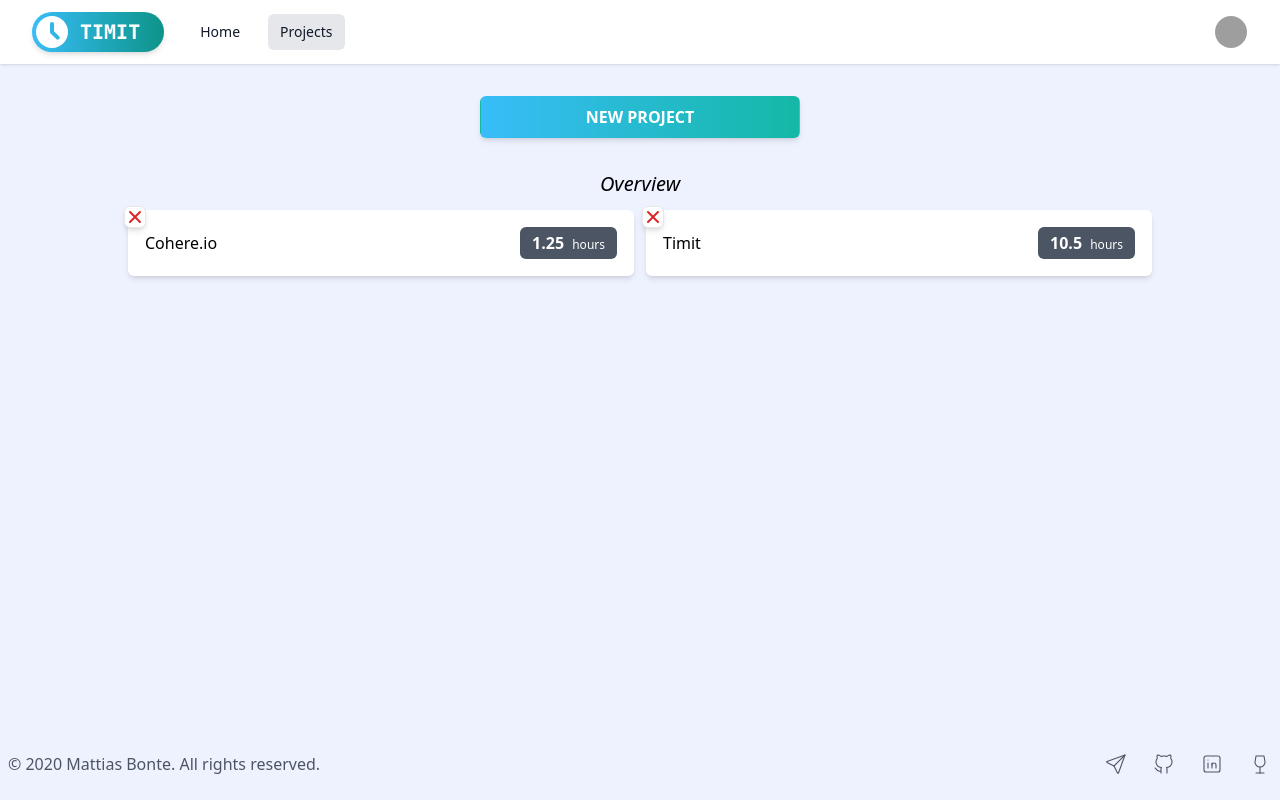
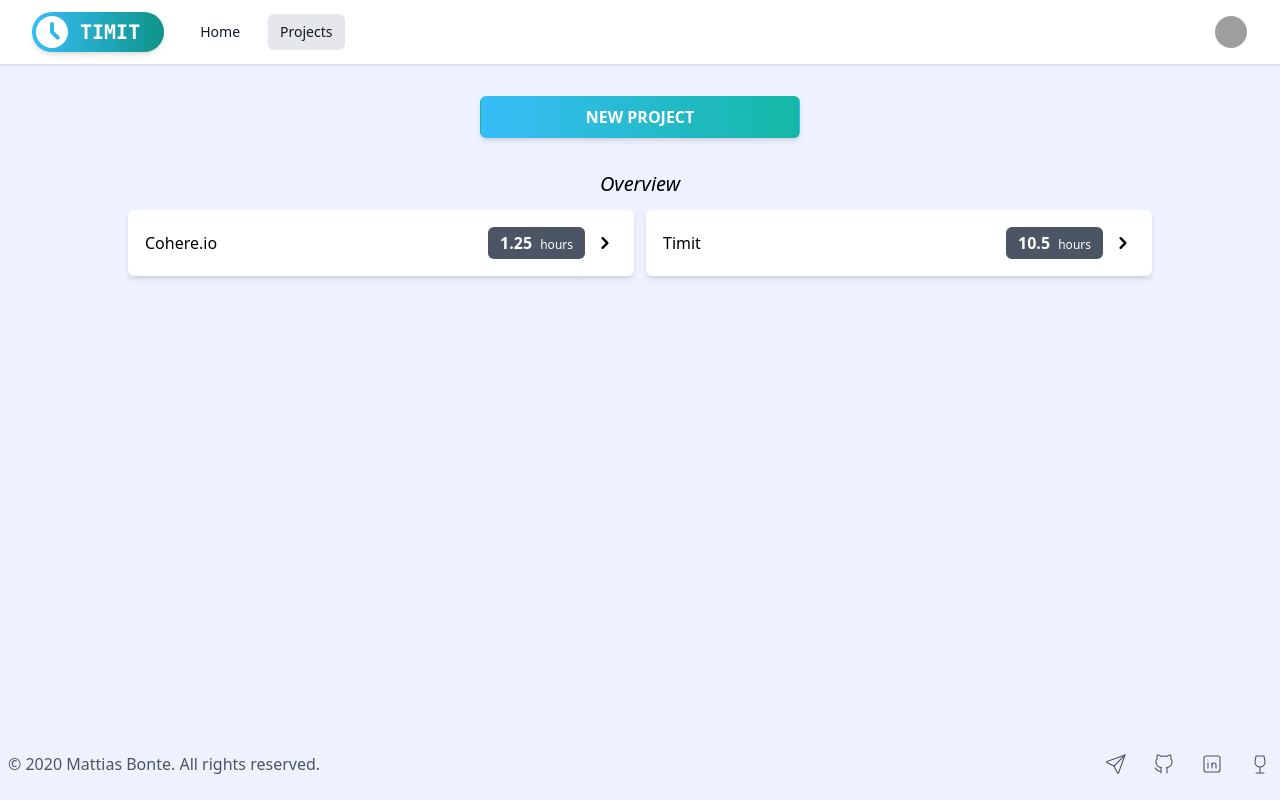
Before and after one commit to mattiasbonte/TIMIT-FE, a Vue app: page /overview in a window 1280 px wide. Built offline with nearby package versions, Linux system fonts and the light colour scheme; grey boxes are pictures that could not be loaded.

Commit message:
Add LocalStorage Saving Option & project options

```diff
--- a/src/App.vue
+++ b/src/App.vue
@@ -8,7 +8,10 @@
           route,
         }"
       >
-        <transition :name="route.meta.transition || 'slide_right'" mode="out-in">
+        <transition
+          :name="route.meta.transition || 'slide_right'"
+          mode="out-in"
+        >
           <component :is="Component" />
         </transition>
       </router-view>
@@ -52,7 +55,7 @@
     watch: {
       // Watch state for changes and save them local
       '$store.state.projects'() {
-        // this.saveProjectsLocally();
+        this.saveProjectsLocally();
       },
     },
   };
--- a/src/components/Overview/components/Preview.vue
+++ b/src/components/Overview/components/Preview.vue
@@ -1,8 +1,58 @@
 <template>
-  <div class="relative">
   <div
-      @click="navigateToProject"
-      class="preview"
+    class="preview__container"
+    @mouseleave="setTimeout"
+    @mouseenter="clearTimeout"
+  >
+    <!-- PREVIEW OPTIONS -->
+    <div class="preview__options" ref="preview_options">
+      <!-- Delete Project  -->
+      <div
+        @click="deleteProject"
+        class="btn__option__base btn__option__delete"
+        :title="`Delete Project ${description}`"
+      >
+        <!-- trashcan icon -->
+        <svg
+          class="btn__option__icon"
+          fill="currentColor"
+          viewBox="0 0 20 20"
+          xmlns="http://www.w3.org/2000/svg"
+        >
+          <path
+            fill-rule="evenodd"
+            d="M9 2a1 1 0 00-.894.553L7.382 4H4a1 1 0 000 2v10a2 2 0 002 2h8a2 2 0 002-2V6a1 1 0 100-2h-3.382l-.724-1.447A1 1 0 0011 2H9zM7 8a1 1 0 012 0v6a1 1 0 11-2 0V8zm5-1a1 1 0 00-1 1v6a1 1 0 102 0V8a1 1 0 00-1-1z"
+            clip-rule="evenodd"
+          ></path>
+        </svg>
+      </div>
+      <!-- Share Project  -->
+      <div
+        class="btn__option__base btn__option__share"
+        title="Share public link"
+      >
+        <!-- share-link icon -->
+        <svg
+          class="btn__option__icon"
+          fill="currentColor"
+          viewBox="0 0 20 20"
+          xmlns="http://www.w3.org/2000/svg"
+        >
+          <path
+            d="M11 3a1 1 0 100 2h2.586l-6.293 6.293a1 1 0 101.414 1.414L15 6.414V9a1 1 0 102 0V4a1 1 0 00-1-1h-5z"
+          ></path>
+          <path
+            d="M5 5a2 2 0 00-2 2v8a2 2 0 002 2h8a2 2 0 002-2v-3a1 1 0 10-2 0v3H5V7h3a1 1 0 000-2H5z"
+          ></path>
+        </svg>
+      </div>
+    </div>
+
+    <!-- PREVIEW BAR -->
+    <div
+      class="preview__bar"
+      ref="preview_bar"
+      @click="showOptions = !showOptions"
       :title="`Click to navigate to the overview of ${description}`"
     >
       <div>
@@ -10,13 +60,13 @@
       </div>
 
       <!-- Project in progress -->
+      <div class="flex items-center">
         <div
           v-if="projectInProgress"
           :title="`You are currently working on ${description}`"
         >
-        <div class="feature__logo">
+          <div class="project__logo">
             <svg
-            class=""
               fill="currentColor"
               viewBox="0 0 20 20"
               xmlns="http://www.w3.org/2000/svg"
@@ -31,35 +81,36 @@
         </div>
 
         <!-- Project Total Time -->
-      <p
+        <div
           v-else
-        class="feature__total-time"
-        :title="`You've worked ${getProjectTotalTime} hours on ${description}`"
+          class="project__total-time"
+          :title="
+            `You've worked ${getProjectTotalTime} hours on ${description}`
+          "
         >
           {{ getProjectTotalTime }}
           <span class="sm:hidden pl-1 text-xs font-thin">h</span>
-        <span class="sm:inline-flex hidden pl-1 text-xs font-thin">hours</span>
-      </p>
+          <span class="sm:inline-flex hidden pl-1 text-xs font-thin"
+            >hours</span
+          >
         </div>
 
-    <!-- Delete Project  -->
-    <div
-      @click="deleteProject"
-      class="btn__delete__project"
-      :title="`Delete Project ${description}`"
-    >
+        <!-- Navigate To Project Button -->
+        <div class="project__navigation" @click="navigateToProject">
           <svg
-        class="w-5 h-5"
+            class="self-center w-6 h-6"
             fill="currentColor"
             viewBox="0 0 20 20"
             xmlns="http://www.w3.org/2000/svg"
           >
             <path
               fill-rule="evenodd"
-          d="M4.293 4.293a1 1 0 011.414 0L10 8.586l4.293-4.293a1 1 0 111.414 1.414L11.414 10l4.293 4.293a1 1 0 01-1.414 1.414L10 11.414l-4.293 4.293a1 1 0 01-1.414-1.414L8.586 10 4.293 5.707a1 1 0 010-1.414z"
+              d="M7.293 14.707a1 1 0 010-1.414L10.586 10 7.293 6.707a1 1 0 011.414-1.414l4 4a1 1 0 010 1.414l-4 4a1 1 0 01-1.414 0z"
               clip-rule="evenodd"
             ></path>
           </svg>
+        </div>
+      </div>
     </div>
   </div>
 </template>
@@ -70,15 +121,42 @@
       description: { type: String, required: true },
       project_id: { type: String, required: true },
     },
+    mounted() {
+      setTimeout(() => {
+        this.showOptions = false;
+      }, 1000);
+    },
+    data() {
+      return {
+        showOptions: true,
+        timeout: '',
+      };
+    },
     methods: {
       navigateToProject() {
         this.$router.push(`/projects/${this.project_id}`);
+      },
+      shareProject() {
+        // copy link to project to clipboard
+        //TODO: COPY LINK TO CLIPBOARD
       },
       deleteProject() {
         this.$store.commit({
           type: 'deleteProject',
           project_id: this.project_id,
         });
+      },
+      setTimeout() {
+        // If the options are already hidden, don't run the timeout
+        if (this.showOptions) {
+          this.timeout = setTimeout(() => {
+            this.showOptions = false;
+          }, 1000);
+        }
+      },
+      clearTimeout() {
+        // If mouse enters before timeout is activated, reset the timeout
+        clearTimeout(this.timeout);
       },
     },
     computed: {
@@ -93,41 +171,74 @@
         });
       },
     },
+    watch: {
+      showOptions() {
+        if (this.showOptions) {
+          this.$refs.preview_options.scrollIntoView({ behavior: 'smooth' });
+        } else {
+          this.$refs.preview_bar.scrollIntoView({ behavior: 'smooth' });
+        }
+      },
+    },
   };
 </script>
 
 <style scoped>
-  .preview {
-    @apply flex justify-between items-center relative;
-    @apply px-4 py-4 bg-white;
+  .preview__container {
+    @apply relative flex items-center;
+    @apply w-full overflow-hidden;
     @apply border border-transparent;
-    @apply rounded-md shadow-md cursor-pointer;
+    @apply rounded-md shadow-md cursor-pointer bg-white;
     @apply hover:shadow-lg hover:border-light-blue-600;
     /* dark */
     @apply dark:text-white dark:bg-gray-800 dark:border-gray-500;
-    @apply dark:hover:border-gray-300 dark:hover:bg-gray-900;
+    @apply dark:hover:bg-gray-900 dark:hover:border-gray-300;
+  }
+  .preview__bar {
+    @apply relative w-full min-w-full;
+    @apply px-4 py-4;
+    @apply flex justify-between items-center relative;
+  }
+  .preview__options {
+    @apply h-full flex items-stretch;
+  }
+  .btn__option__base {
+    @apply flex cursor-pointer w-16;
+    @apply text-white bg-gray-800;
+    /* dark */
+    @apply dark:hover:text-white;
+  }
+  .btn__option__icon {
+    @apply self-center w-8 h-8 mx-auto;
+  }
+  .btn__option__delete {
+    @apply hover:bg-red-500;
+    @apply dark:hover:bg-red-600;
+  }
+  .btn__option__share {
+    @apply hover:bg-blue-500;
+    @apply dark:hover:bg-blue-600;
   }
 
-  .feature__total-time {
+  .project__total-time {
     @apply p-3 whitespace-nowrap text-right w-auto;
     @apply sm:py-1;
     @apply rounded-md bg-gray-600 text-white font-bold;
     @apply dark:bg-white dark:text-black;
   }
-
-  .feature__logo {
+  .project__logo {
     @apply rounded-full w-12 h-12 text-white animate-pulse;
     @apply sm:w-8 sm:h-8;
     @apply bg-gradient-to-r  from-red-500 to-red-700;
     @apply dark:from-amber-600 dark:to-amber-800;
   }
-
-  .btn__delete__project {
-    @apply absolute top-0 left-0 transform -translate-x-1 -translate-y-1;
-    @apply cursor-pointer bg-white rounded-md text-red-600 shadow-md;
-    @apply border border-gray-200;
-    @apply hover:text-white hover:bg-red-600 hover:border-red-600 hover:scale-105;
-    @apply dark:text-white dark:bg-black dark:border-gray-500;
-    @apply dark:hover:text-white dark:hover:border-red-700 dark:hover:bg-red-700;
+  .project__navigation {
+    @apply flex px-1;
+    @apply text-black rounded-md self-stretch;
+    @apply hover:bg-gray-600 hover:text-white;
+    @apply transform translate-x-1;
+    /* dark */
+    @apply dark:text-white;
+    @apply dark:hover:bg-white dark:hover:text-black;
   }
 </style>
--- a/src/components/Project/components/Segment.vue
+++ b/src/components/Project/components/Segment.vue
@@ -114,7 +114,7 @@
           });
         }
 
-        // If no features inside project, remove project
+        // If no features inside project, navigate to overview
         if (
           this.$store.getters.getFeatures({
             project_id: this.project_id,
--- a/src/components/Project/components/SegmentStartForm.vue
+++ b/src/components/Project/components/SegmentStartForm.vue
@@ -325,11 +325,12 @@
   }
 
   .form__datetime__wrapper {
-    @apply sm:flex-row sm:space-y-0 sm:space-x-3 flex flex-col justify-between w-full space-y-3;
+    @apply sm:flex-row sm:space-y-0 sm:space-x-3 flex flex-col justify-between w-full;
   }
 
   .form__date__wrapper {
-    @apply flex flex-1;
+    @apply flex-1 hidden;
+    @apply sm:flex;
     @apply rounded-md;
     @apply border border-gray-300;
     @apply hover:border-light-blue-600;
--- a/src/components/Project/components/SegmentStopForm.vue
+++ b/src/components/Project/components/SegmentStopForm.vue
@@ -236,6 +236,31 @@
       setStopDay() {
         return dayjs(this.stop.date).format('ddd');
       },
+      stopDateIsBeforeStartDate() {
+        if (
+          dayjs(this.start.date).isBefore(dayjs()) &&
+          dayjs().isSame(this.start.date, 'day')
+        ) {
+          return false;
+        }
+        return true;
+      },
+    },
+    watch: {
+      'start.date'() {
+        // If the selected date is beyond today, select today's date instead
+        if (dayjs(this.start.date).isAfter(dayjs())) {
+          this.start.date = dayjs().format('YYYY-MM-DD');
+        }
+        this.start.day = this.setStartDay;
+      },
+      'stop.date'() {
+        // If the selected date is beyond today, select today's date instead
+        if (dayjs(this.stop.date).isAfter(dayjs())) {
+          this.stop.date = dayjs().format('YYYY-MM-DD');
+        }
+        this.stop.day = this.setStopDay;
+      },
     },
   };
 </script>
--- a/src/router/index.js
+++ b/src/router/index.js
@@ -19,6 +19,7 @@ const routes = [
     component: NotFound,
     meta: { transition: 'slide_down' },
   },
+  // { path: '/test', name: 'test', component: Test },
 ];
 
 const router = createRouter({
```
Also changed, not shown: 1 other file (tests, documents, lock files or other folders). Lines whose indentation alone changed are shown as unchanged.
